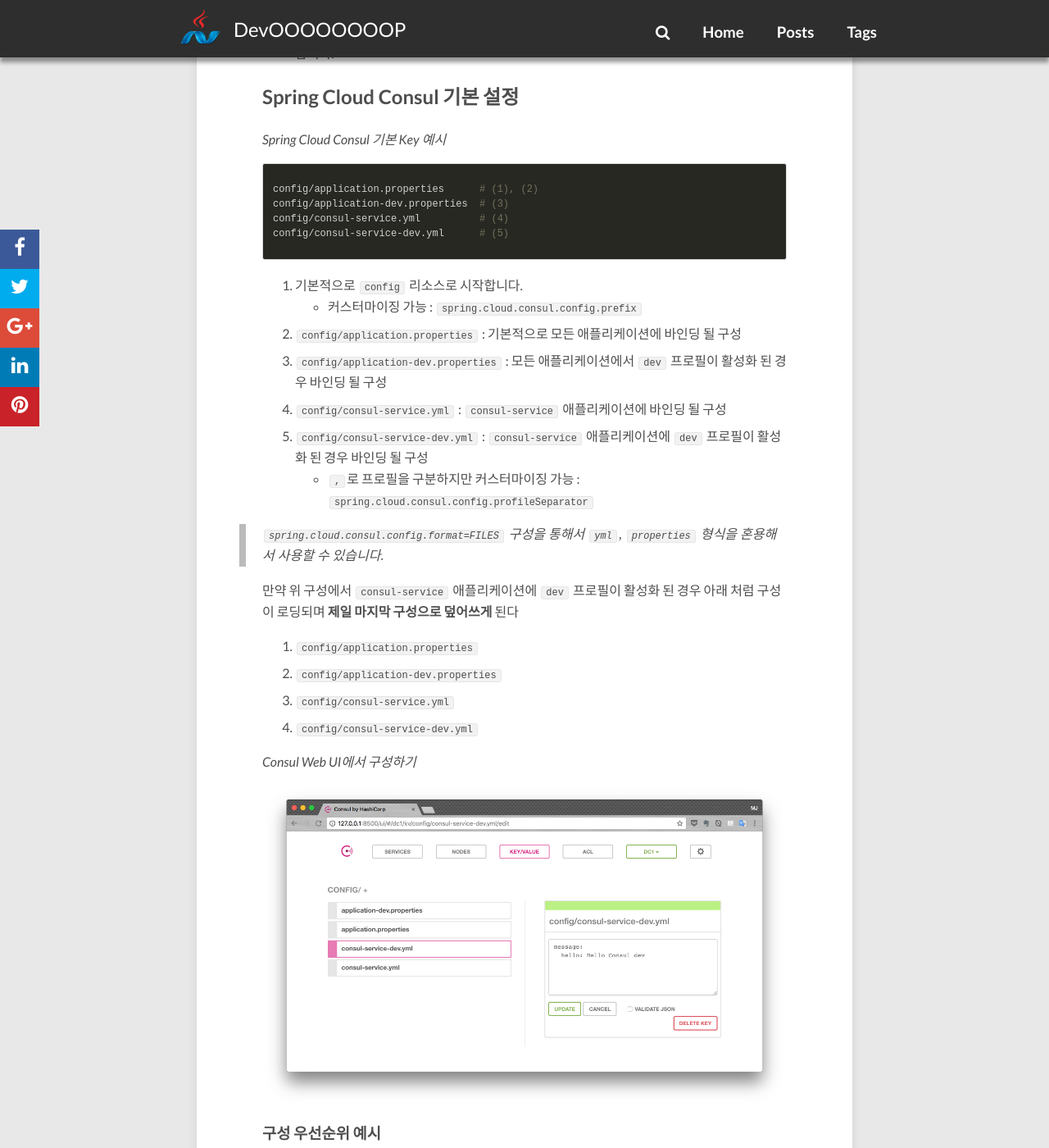
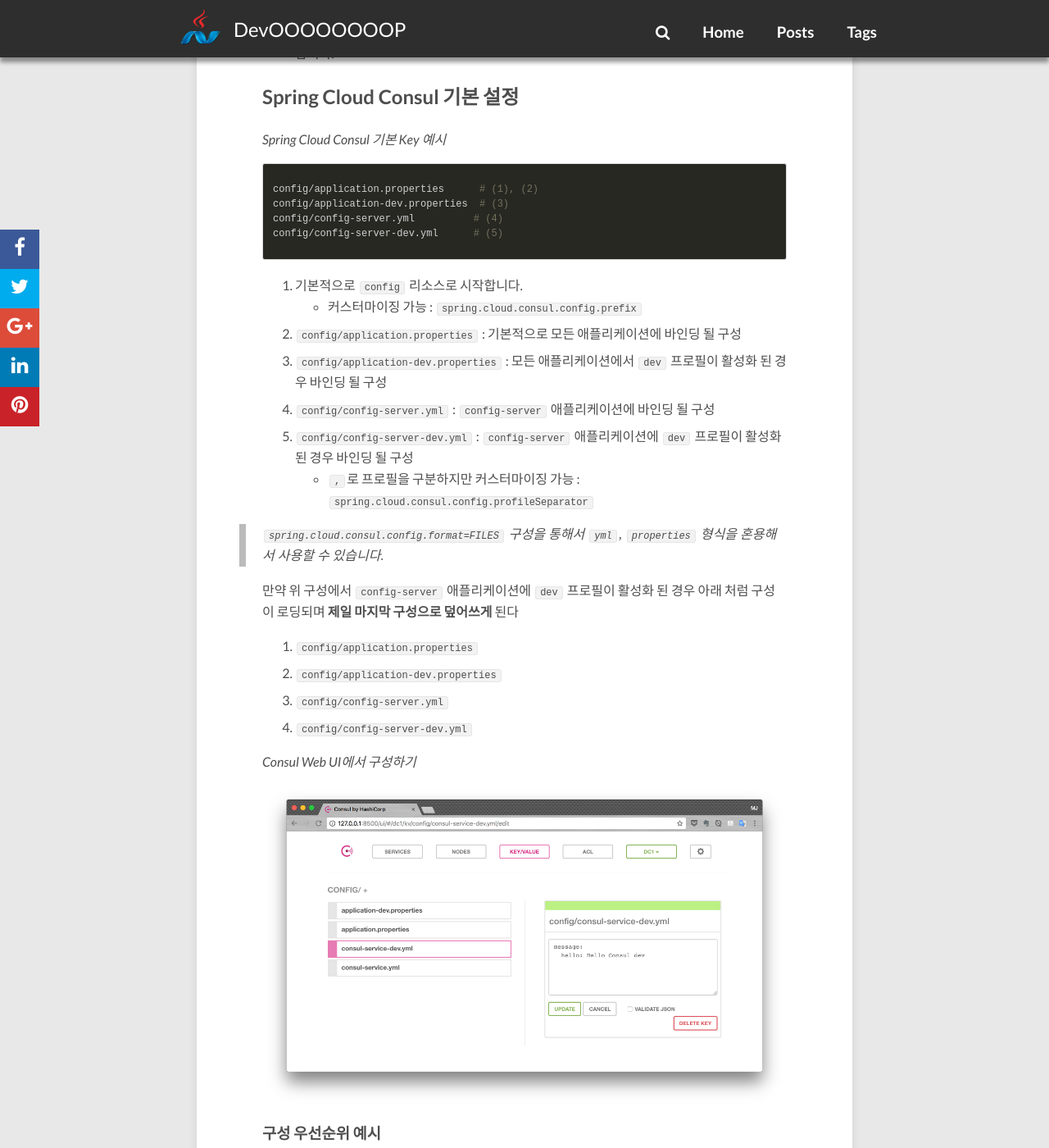
Before and after one commit to redutan/redutan.github.io, a Jekyll site: the page built from _posts/2018/2018-04-13-spring-cloud-consul.markdown, in a window 1280 px wide and 1400 px high, scrolled down 3198 px. Shown: the whole window at 82% size. Built offline with Jekyll 4.4.1, drawn with Linux system fonts in a browser that asks for light colours; nearby versions of some CDN libraries; comment, search, counter and statistics services are not loaded; some of the changed text lies outside the part shown.

Commit message:
Update "Spring Cloud Consul"

```diff
--- a/_posts/2018/2018-04-13-spring-cloud-consul.markdown
+++ b/_posts/2018/2018-04-13-spring-cloud-consul.markdown
@@ -86,7 +86,7 @@
 {% highlight yml %}
 spring:
   application:
-    name: consul-server
+    name: config-server
   cloud:
     consul:
       host: localhost # (1)
@@ -104,26 +104,26 @@
 {% highlight bash %}
 config/application.properties      # (1), (2)
 config/application-dev.properties  # (3)
-config/consul-service.yml          # (4)
-config/consul-service-dev.yml      # (5)
+config/config-server.yml          # (4)
+config/config-server-dev.yml      # (5)
 {% endhighlight %}
 
 1. 기본적으로 `config` 리소스로 시작합니다.
     * 커스터마이징 가능 : `spring.cloud.consul.config.prefix`
 2. `config/application.properties` : 기본적으로 모든 애플리케이션에 바인딩 될 구성
 3. `config/application-dev.properties` : 모든 애플리케이션에서 `dev` 프로필이 활성화 된 경우 바인딩 될 구성
-4. `config/consul-service.yml` : `consul-service` 애플리케이션에 바인딩 될 구성
-5. `config/consul-service-dev.yml` : `consul-service` 애플리케이션에 `dev` 프로필이 활성화 된 경우 바인딩 될 구성
+4. `config/config-server.yml` : `config-server` 애플리케이션에 바인딩 될 구성
+5. `config/config-server-dev.yml` : `config-server` 애플리케이션에 `dev` 프로필이 활성화 된 경우 바인딩 될 구성
     * `,`로 프로필을 구분하지만 커스터마이징 가능 : `spring.cloud.consul.config.profileSeparator`
 
 > `spring.cloud.consul.config.format=FILES` 구성을 통해서 `yml`, `properties` 형식을 혼용해서 사용할 수 있습니다.
 
-만약 위 구성에서 `consul-service` 애플리케이션에 `dev` 프로필이 활성화 된 경우 아래 처럼 구성이 로딩되며 **제일 마지막 구성으로 덮어쓰게** 된다
+만약 위 구성에서 `config-server` 애플리케이션에 `dev` 프로필이 활성화 된 경우 아래 처럼 구성이 로딩되며 **제일 마지막 구성으로 덮어쓰게** 된다
 
 1. `config/application.properties`
 2. `config/application-dev.properties`
-3. `config/consul-service.yml`
-4. `config/consul-service-dev.yml`
+3. `config/config-server.yml`
+4. `config/config-server-dev.yml`
 
 *Consul Web UI에서 구성하기*
 
@@ -131,10 +131,10 @@
 
 ### 구성 우선순위 예시
 
-`config/consul-service-dev.yml`
+`config/config-server-dev.yml`
 {% highlight yml %}
 message:
-  hello: "Hello Consul dev"
+  hello: "Hello ConfigServer dev"
 {% endhighlight %}
 
 *ConsulServiceAppliation.java*
@@ -145,7 +145,7 @@
 }
 {% endhighlight %}
 
-* 위 상황에서 `ConsulServiceAppliation`을 `dev` 프로필로 기동시키면 `Hello Consul dev` 로그를 확인할 수 있다.
+* 위 상황에서 `ConfigServerAppliation`을 `dev` 프로필로 기동시키면 `Hello ConfigServer dev` 로그를 확인할 수 있다.
 * 기존에 먼저 바인된 구성에 중복되는 키가 있으면 무조건 덮어쓰게 되며, 없으면 기존 구성을 그대로 사용합니다.
 
 ### properties VS yml
```
